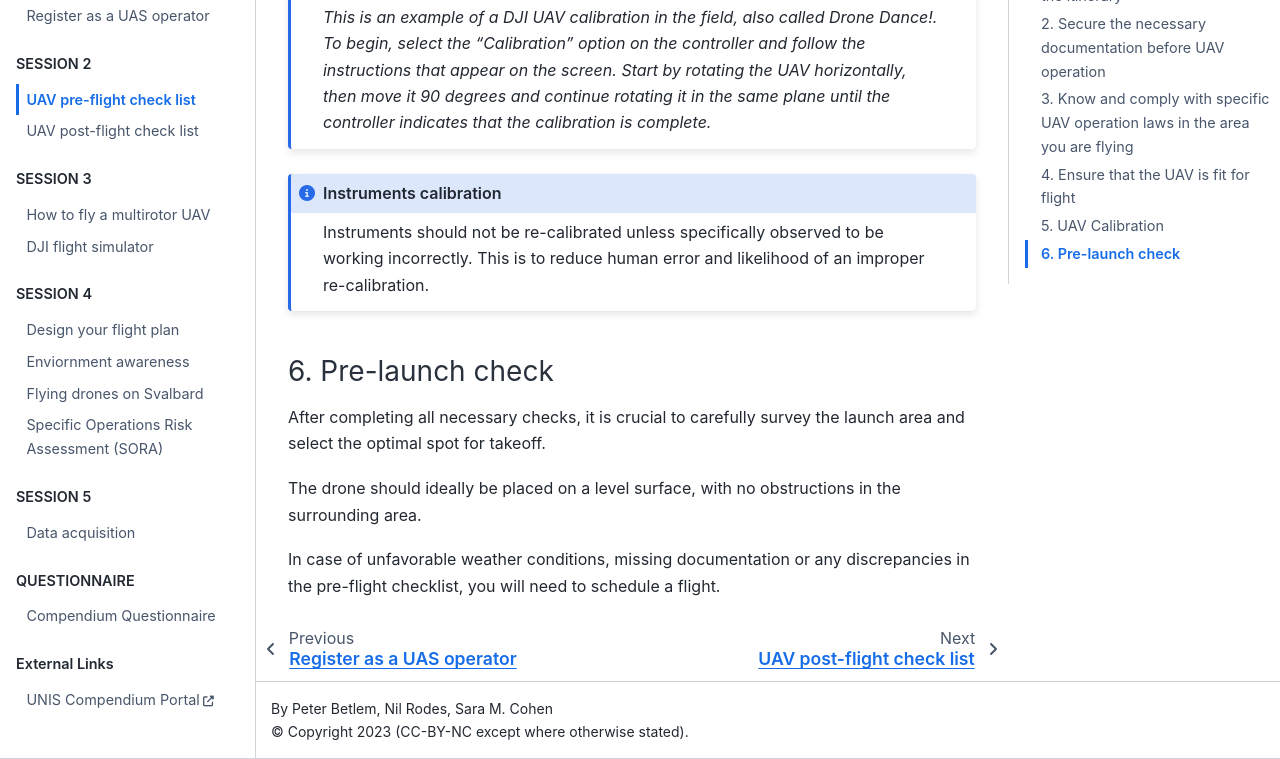
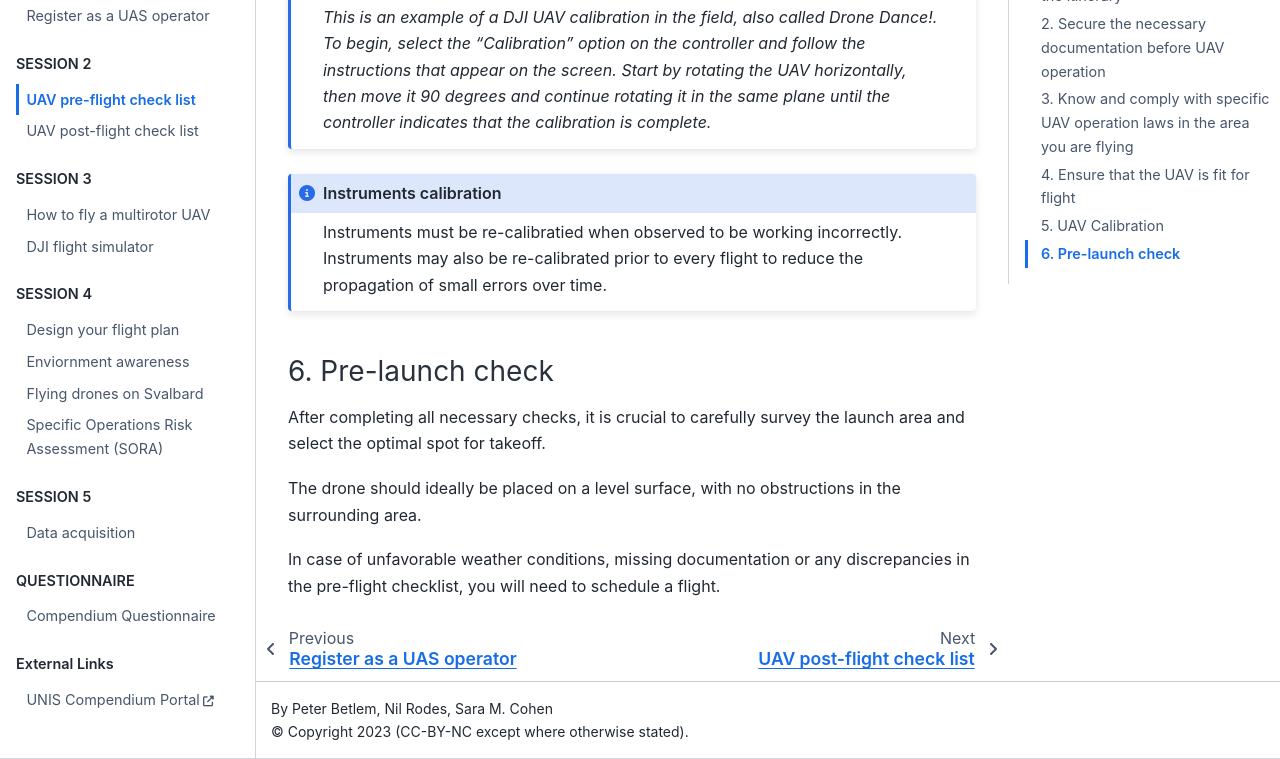
Before and after one commit to UNISvalbard/Geo-UAV, a Jupyter Book: the page built from content/lessons/check_list/preflight_checklist.md, in a window 1280 px wide and 900 px high, scrolled down 3997 px, cut to the strip 141-900 px from the top of the window. Built offline with Jupyter Book 1.0.4 settings and Sphinx 7.4.7 and the Sphinx Book theme 1.1.4, drawn with Linux system fonts in a browser that asks for light colours.

Commit message:
fixed config + preflight checklist

````diff
--- a/_config.yml
+++ b/_config.yml
@@ -4,7 +4,7 @@ author: Peter Betlem, Nil Rodes, Sara M. Cohen
 copyright: "2023 (CC-BY-NC except where otherwise stated)"
 
 repository:
-  url: https://github.com/UNISvalbard/Geo-AUV
+  url: https://github.com/UNISvalbard/Geo-UAV
   branch: main
 
 
--- a/content/lessons/check_list/preflight_checklist.md
+++ b/content/lessons/check_list/preflight_checklist.md
@@ -89,7 +89,7 @@ _This is an example of a DJI UAV calibration in the field, also called _Drone Da
 
 ```{admonition} Instruments calibration
 :class: note
-Instruments should not be re-calibrated unless specifically observed to be working incorrectly. This is to reduce human error and likelihood of an improper re-calibration.
+Instruments must be re-calibratied when observed to be working incorrectly. Instruments may also be re-calibrated prior to every flight to reduce the propagation of small errors over time.
 ```
 
 ### 6. Pre-launch check
````
